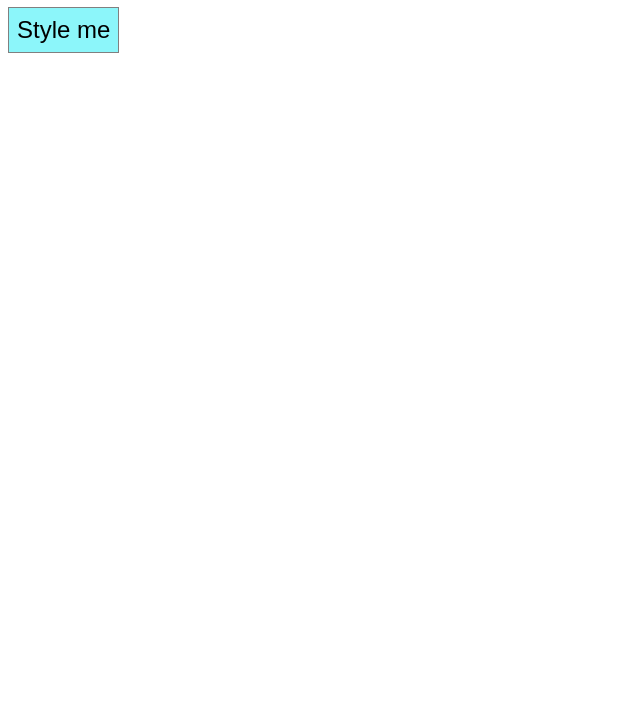
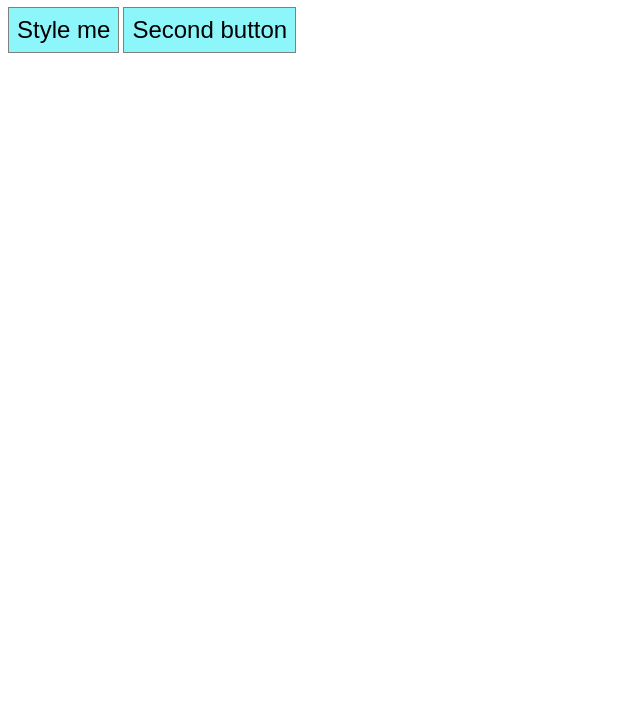
Before and after one commit to carole-arbogast/git-playground, a plain HTML site: page index.html in a window 1280 px wide. Shown: the part 73-800 px from the top of the page, without its empty margins (0-640 px from the left). Drawn offline with Linux system fonts and the light colour scheme.

Commit message:
add second button

```diff
--- a/index.html
+++ b/index.html
@@ -12,6 +12,7 @@
 <body>
 	<h1>Learning Git</h1>
 	<button class="btn">Style me</button>
+	<button class="btn">Second button</button>
 </body>
 
 </html>
```
